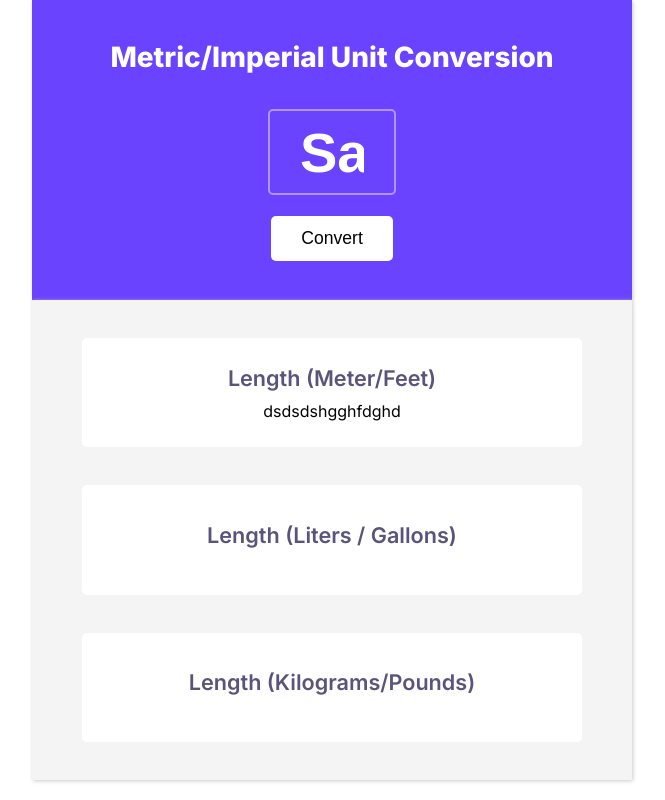
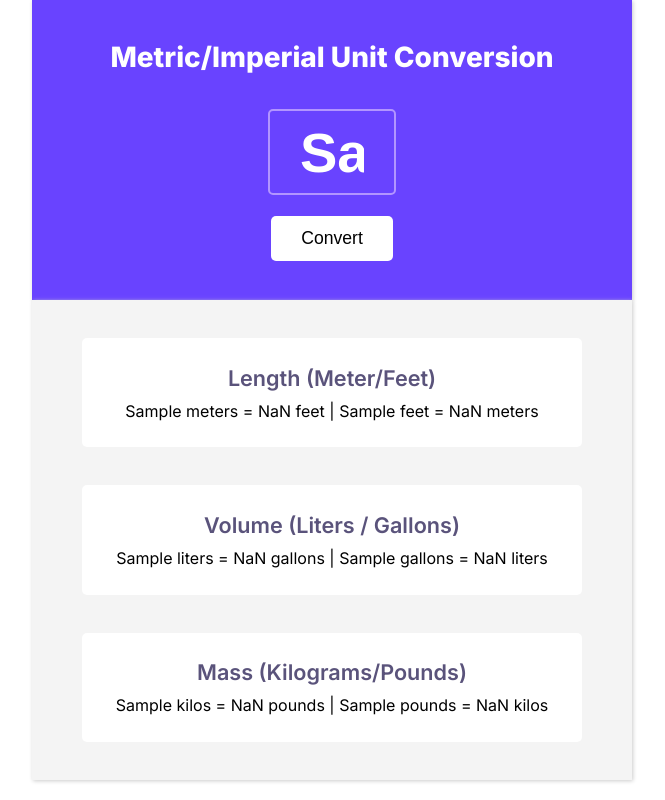
Before and after one commit to pavanellidev/scrimba, a plain HTML site: page 09-converter-project/index.html in a window 1280 px wide. Both pictures are taken after typing "Sample" into the empty fields and a click on the button "Convert". Shown: the whole page, without its empty margins (308-973 px from the left). Drawn offline with Linux system fonts and the light colour scheme.

Commit message:
estudos 11/02/23

```diff
--- a/09-converter-project/index.html
+++ b/09-converter-project/index.html
@@ -17,8 +17,8 @@
 
     <section class="input">
       <h1 class="main-title">Metric/Imperial Unit Conversion</h1>
-      <input type="text">
-      <button type="submit">Convert</button>
+      <input type="text" id="input-value">
+      <button type="submit" id="button">Convert</button>
     </section>
 
   </main>
@@ -27,17 +27,17 @@
 
     <div class="result">
       <h2>Length (Meter/Feet)</h2>
-      <p>dsdsdshgghfdghd</p>
+      <p id="meter-feet"></p>
     </div>
 
     <div class="result">
-      <h2>Length (Liters / Gallons)</h2>
-      <p></p>
+      <h2>Volume (Liters / Gallons)</h2>
+      <p id="liters-gallons"></p>
     </div>
 
     <div class="result">
-      <h2>Length (Kilograms/Pounds)</h2>
-      <p></p>
+      <h2>Mass (Kilograms/Pounds)</h2>
+      <p id="kilograms-pounds"></p>
     </div>
 
   </section>
--- a/09-converter-project/index.js
+++ b/09-converter-project/index.js
@@ -1,7 +1,41 @@
-function convert (value) {
-  let valueInMeters = value
-  let valueInFeet = value * 3.281
-  return valueInFeet.toFixed(3)
+let meterFeetEl = document.querySelector('#meter-feet')
+let litersGallonsEl = document.querySelector('#liters-gallons')
+let kilogramsPoundsEl = document.querySelector('#kilograms-pounds')
+let inputEl = document.querySelector('#input-value')
+let btnEl = document.querySelector('#button')
+
+function metersToFeet (value) {
+  let metersToFeet = value * 3.281
+  return metersToFeet.toFixed(2)
 }
 
-console.log(convert(20))
+function feetToMeters (value) {
+  let feetToMeters = value * 0.304
+  return feetToMeters.toFixed(2)
+}
+
+function litersToGallons (value) {
+  let litersToGallons = value * 0.264
+  return litersToGallons.toFixed(2)
+}
+
+function gallonsToLiters (value) {
+  let gallonsToLiters = value * 3.785
+  return gallonsToLiters.toFixed(2)
+}
+
+function kilosToPounds (value) {
+  let kilosToPounds = value * 2.204
+  return kilosToPounds.toFixed(2)
+}
+
+function poundsToKilos (value) {
+  let poundsToKilos = value * 0.453
+  return poundsToKilos.toFixed(2)
+}
+
+btnEl.addEventListener('click', () => {
+  meterFeetEl.textContent = `${inputEl.value} meters = ${metersToFeet(inputEl.value)} feet | ${inputEl.value} feet = ${feetToMeters(inputEl.value)} meters`
+  litersGallonsEl.textContent = `${inputEl.value} liters = ${litersToGallons(inputEl.value)} gallons | ${inputEl.value} gallons = ${gallonsToLiters(inputEl.value)} liters`
+  kilogramsPoundsEl.textContent = `${inputEl.value} kilos = ${kilosToPounds(inputEl.value)} pounds | ${inputEl.value} pounds = ${poundsToKilos(inputEl.value)} kilos`
+})
```
